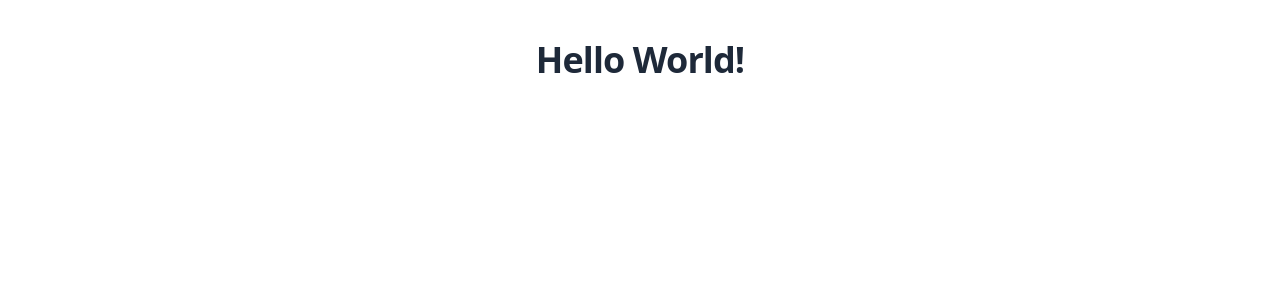
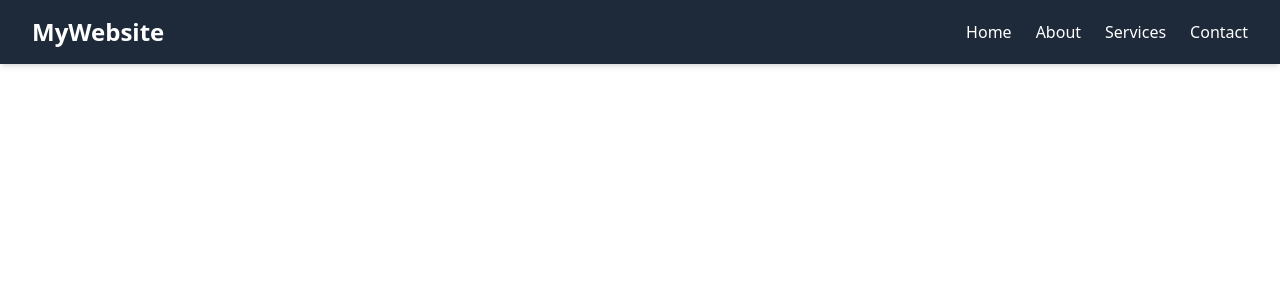
Before and after one commit to nitish-bijamwar/Neutrino_AI_Studio, a React (Vite) app: page / in a window 1280 px wide. Shown: the top 300 px of the page. Built offline with nearby package versions, Linux system fonts and the light colour scheme.

Commit message:
navbar Component

```diff
--- a/package.json
+++ b/package.json
@@ -13,6 +13,7 @@
     "@tailwindcss/vite": "^4.1.14",
     "react": "^19.1.1",
     "react-dom": "^19.1.1",
+    "react-router-dom": "^7.9.4",
     "tailwindcss": "^4.1.14"
   },
   "devDependencies": {
--- a/src/App.jsx
+++ b/src/App.jsx
@@ -2,19 +2,19 @@
 import reactLogo from './assets/react.svg'
 import viteLogo from '/vite.svg'
 import './App.css'
+import Navbar from './component/Navbar'
+import { BrowserRouter as Router } from "react-router-dom";
+
 
 function App() {
-  const [count, setCount] = useState(0)
-
-  return (
-    <>
-      <h1 className="text-4xl font-extrabold text-gray-800 text-center mt-10 tracking-tight hover:text-indigo-600 transition duration-300 ease-in-out transform hover:scale-105">
-  Hello World!
-</h1>
 
 
-    </>
-  )
+ return(
+  <Router>
+    <Navbar/>
+  </Router>
+
+ )
 }
 
 export default App
--- /dev/null
+++ b/src/component/Navbar.jsx
@@ -0,0 +1,136 @@
+import React, { useState } from "react";
+
+import { Link } from "react-router-dom"; // if using React Router
+
+const Navbar = () => {
+
+  const [isOpen, setIsOpen] = useState(false);
+
+  return (
+<nav className="bg-gray-800 text-white shadow-md">
+<div className="max-w-7xl mx-auto px-4 sm:px-6 lg:px-8">
+<div className="flex justify-between h-16 items-center">
+
+          {/* Logo */}
+<div className="flex-shrink-0">
+<Link to="/" className="text-2xl font-bold">
+
+              MyWebsite
+</Link>
+</div>
+
+          {/* Desktop Menu */}
+<div className="hidden md:flex space-x-6">
+<Link to="/" className="hover:text-gray-300">
+
+              Home
+</Link>
+<Link to="/about" className="hover:text-gray-300">
+
+              About
+</Link>
+<Link to="/services" className="hover:text-gray-300">
+
+              Services
+</Link>
+<Link to="/contact" className="hover:text-gray-300">
+
+              Contact
+</Link>
+</div>
+
+          {/* Mobile Menu Button */}
+<div className="md:hidden">
+<button
+
+              onClick={() => setIsOpen(!isOpen)}
+
+              className="focus:outline-none"
+>
+
+              {isOpen ? (
+<svg
+
+                  className="w-6 h-6"
+
+                  fill="none"
+
+                  stroke="currentColor"
+
+                  viewBox="0 0 24 24"
+
+                  xmlns="http://www.w3.org/2000/svg"
+>
+<path
+
+                    strokeLinecap="round"
+
+                    strokeLinejoin="round"
+
+                    strokeWidth="2"
+
+                    d="M6 18L18 6M6 6l12 12"
+></path>
+</svg>
+
+              ) : (
+<svg
+
+                  className="w-6 h-6"
+
+                  fill="none"
+
+                  stroke="currentColor"
+
+                  viewBox="0 0 24 24"
+
+                  xmlns="http://www.w3.org/2000/svg"
+>
+<path
+
+                    strokeLinecap="round"
+
+                    strokeLinejoin="round"
+
+                    strokeWidth="2"
+
+                    d="M4 6h16M4 12h16M4 18h16"
+></path>
+</svg>
+
+              )}
+</button>
+</div>
+</div>
+</div>
+
+      {/* Mobile Menu */}
+
+      {isOpen && (
+<div className="md:hidden px-4 pt-2 pb-4 space-y-2 bg-gray-700">
+<Link to="/" className="block hover:text-gray-300">
+
+            Home
+</Link>
+<Link to="/about" className="block hover:text-gray-300">
+
+            About
+</Link>
+<Link to="/services" className="block hover:text-gray-300">
+
+            Services
+</Link>
+<Link to="/contact" className="block hover:text-gray-300">
+
+            Contact
+</Link>
+</div>
+
+      )}
+</nav>
+
+  );
+
+};
+
+export default Navbar;
```
Also changed, not shown: 1 other file (tests, documents, lock files or other folders).
